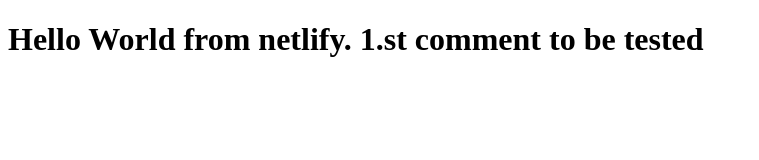
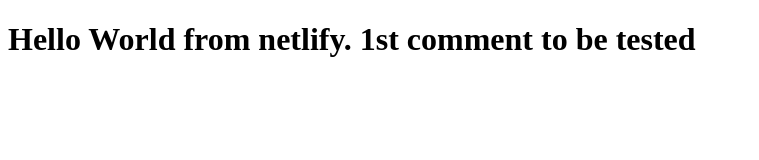
Before and after one commit to kotlin-organization-2/test-for-netlify, a plain HTML site: page index.html in a window 1280 px wide. Shown: the whole page, without its empty margins (0-759 px from the left). Drawn offline with Linux system fonts and the light colour scheme.

Commit message:
same origin different code

```diff
--- a/index.html
+++ b/index.html
@@ -7,7 +7,7 @@
 </head>
 <body>
     <h1>Hello World from netlify.
-        1.st comment to be tested
+        1st comment to be tested
     </h1>
 </body>
 </html>
```
